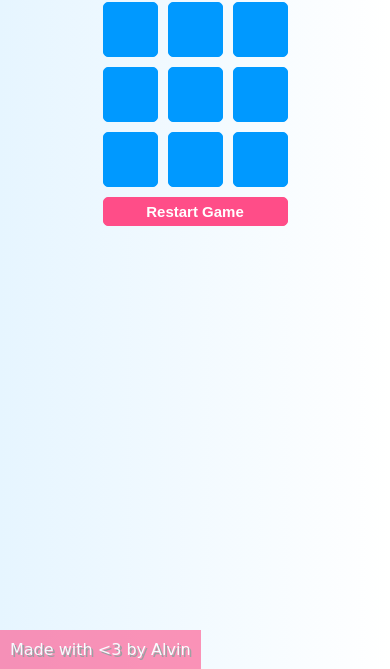
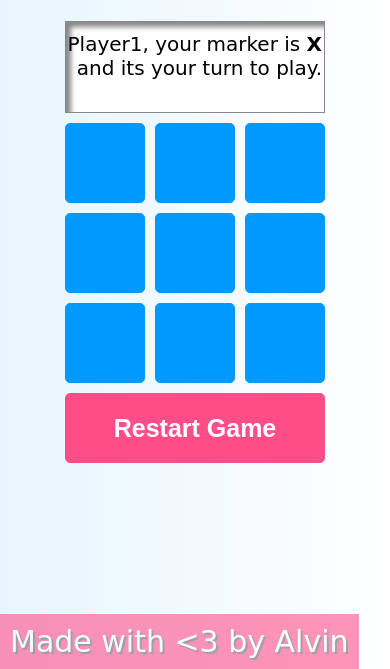
Before and after one commit to alvinpeter9/tictactoe, a plain HTML site: page index.html in a window 390 px wide. Shown: the part 175-844 px from the top of the page. Drawn offline with Linux system fonts and the light colour scheme.

Commit message:
updated font size for mobile view

```diff
--- a/tictactoe.css
+++ b/tictactoe.css
@@ -2,6 +2,7 @@ html, body {
   width: 100%;
   height: 100%;
   font-family: cursive, sans-serif;
+  font-size: 30px;
   margin: 0;
   background-image: linear-gradient(to right, #e6f5ff, #fff);
 }
@@ -9,7 +10,7 @@ header {
   background: #0099ff;
   color: #fff;
   font-weight: bold;
-  font-size: 25px;
+  font-size: 40px;
   padding: 10px;
   text-align: center;
   text-shadow: -1px 0 black, 0 1px black, 1px 0 black, 0 -1px black;
@@ -17,7 +18,7 @@ header {
 }
 .container {
   display: grid;
-  grid-template-columns: repeat(3, 55px);
+  grid-template-columns: repeat(3, 80px);
   grid-template-rows: repeat(3,auto);
   grid-gap: 10px;
   justify-content: center;
@@ -29,11 +30,11 @@ header {
 #screen {
   grid-column-start: span 3;
   background-color: #fff;
-  font-size: 15px;
+  font-size: 20px;
   text-align: right;
   padding-top: 10px;
   padding-right: 2px;
-  height: 55px;
+  height: 80px;
   border: 1px solid #888;
   box-shadow: 5px 5px 5px inset #888;
 }
@@ -43,10 +44,10 @@ header {
   border-radius: 5px;
   text-align: center;
   font-weight: bold;
-  font-size: 30px;
-  width: 55px;
+  font-size: 45px;
+  width: 80px;
   padding: 5px;
-  height: 55px;
+  height: 80px;
   color: #fff;
   cursor: pointer;
 }
@@ -57,7 +58,8 @@ header {
   border-radius: 5px;
   text-align: center;
   font-weight: bold;
-  font-size: 15px;
+  font-size: 25px;
+  height: 70px;
   padding: 5px;
   color: #fff;
   cursor: pointer;
```
